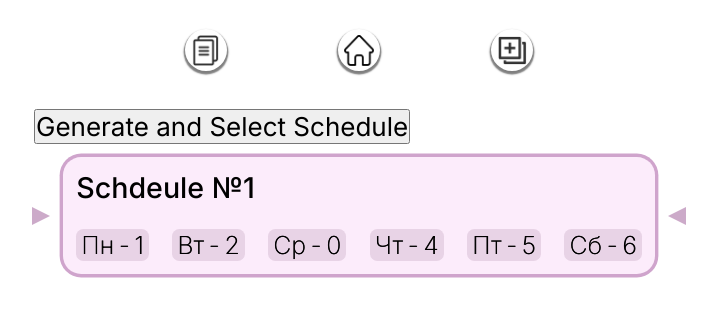
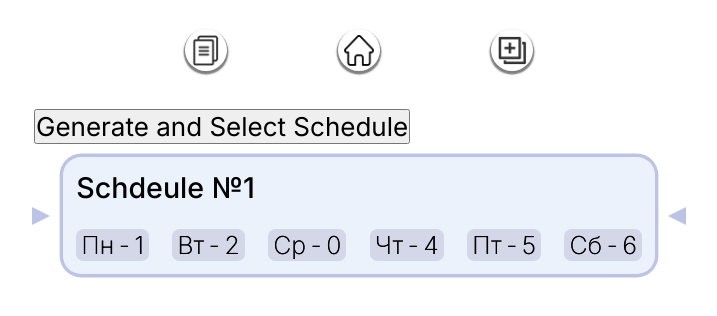
Before and after one commit to stinger222/edu-schedule-constructor, a React (Create React App) app: page /#/composed in a window 1280 px wide. Shown: the top 316 px of the page, without its empty margins (281-998 px from the left). Built offline with nearby package versions, Linux system fonts and the light colour scheme.

Commit message:
Change ComposedScheduleCard color to blue ...ish

```diff
--- a/src/components/ComposedSchedule/ComposedScheduleCard.styled.ts
+++ b/src/components/ComposedSchedule/ComposedScheduleCard.styled.ts
@@ -10,7 +10,7 @@ export const StyledComposedScheduleCard = styled.div`
 	height: 4.5em;
 	width: 91%;
 
-	background: #FCECFB;
+	background: #ECF2FC;
 	box-shadow: 0px 0.1em 0.25em 0.05em rgb(0 0 0 / 20%);
 	border-radius: 0.7em;
 
@@ -31,7 +31,7 @@ export const StyledComposedScheduleCard = styled.div`
 	& .day {
 		padding: 0.05em 0.2em;
 
-		background: #E8D3E6;
+		background: #D3D7E8;
 		border-radius: 0.3em;
 
 		font-weight: 200;
@@ -42,7 +42,7 @@ export const StyledComposedScheduleCard = styled.div`
 	}
 
 	&.selected {
-		box-shadow: #cfa4cc 0 0 0 0.13em;
+		box-shadow: #bdc3e4 0 0 0 0.13em;
 
 	}
 
@@ -57,7 +57,7 @@ export const StyledComposedScheduleCard = styled.div`
 
 		border-style: solid;
 		border-width: 0.35em 0 0.35em 0.7em;
-		border-color: transparent transparent transparent #CCAAC9;
+		border-color: transparent transparent transparent #bdc3e4;
 	}
 
 	&.selected:after {
@@ -71,6 +71,6 @@ export const StyledComposedScheduleCard = styled.div`
 
 		border-style: solid;
 		border-width: 0.35em 0.7em 0.35em 0;
-		border-color: transparent #CCAAC9 transparent transparent;
+		border-color: transparent #bdc3e4 transparent transparent;
 	}
 `
```
